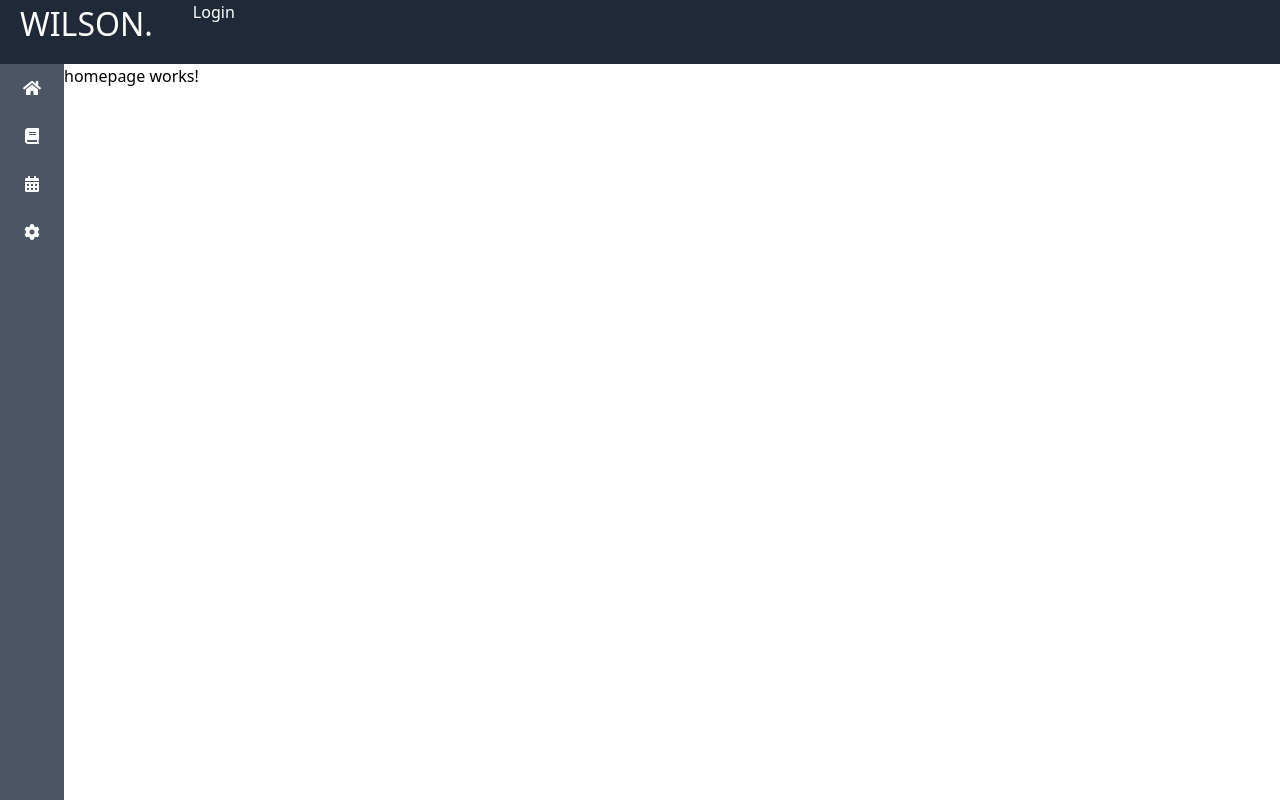
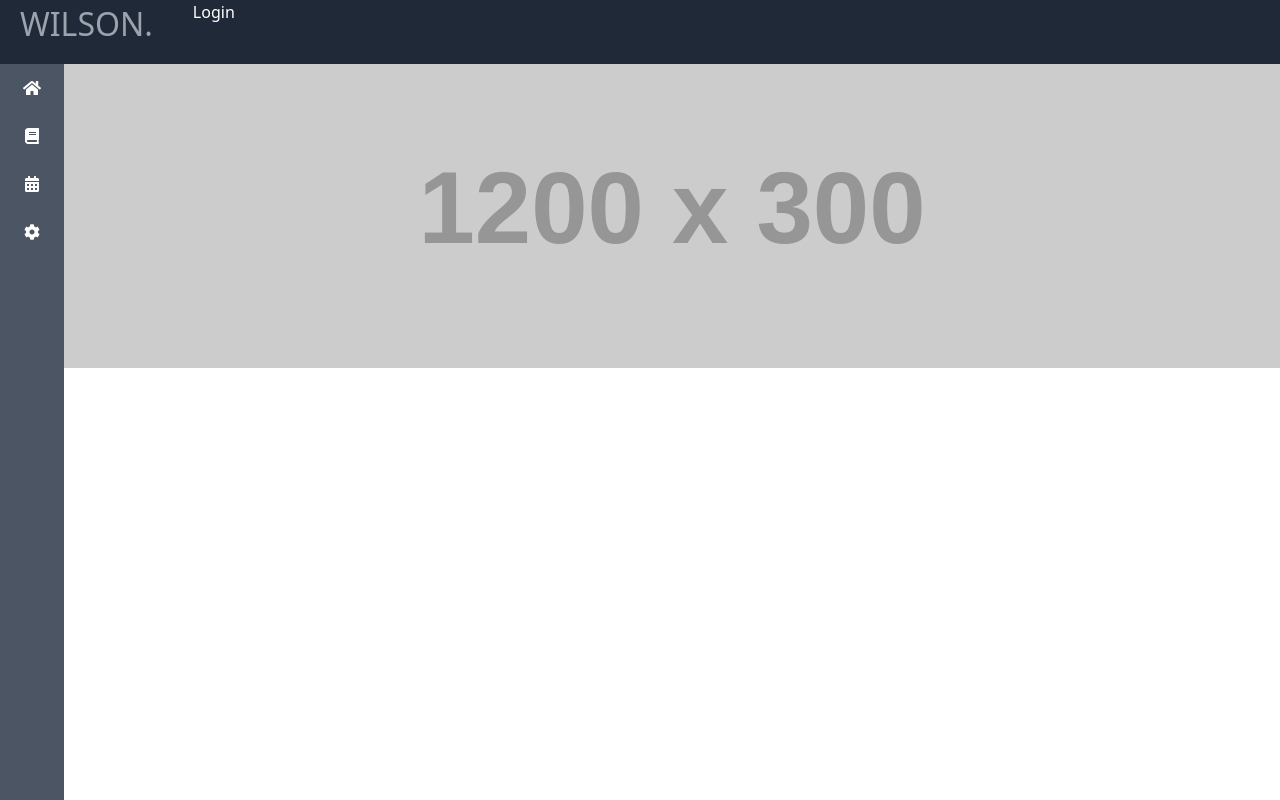
Before and after one commit to Omi0/m79-frontend, an Angular app: page / in a window 1280 px wide. Built offline with nearby package versions, Linux system fonts and the light colour scheme.

Commit message:
style homepage

```diff
--- a/src/app/modules/core/components/homepage/homepage.component.html
+++ b/src/app/modules/core/components/homepage/homepage.component.html
@@ -1 +1 @@
-<p>homepage works!</p>
+<img class="tw-w-full" src="https://via.placeholder.com/1200x300" alt="">
--- a/src/app/modules/core/components/homepage/homepage.component.scss
+++ b/src/app/modules/core/components/homepage/homepage.component.scss
@@ -0,0 +1,3 @@
+:host {
+    @apply tw-bg-gray-400
+}
```
